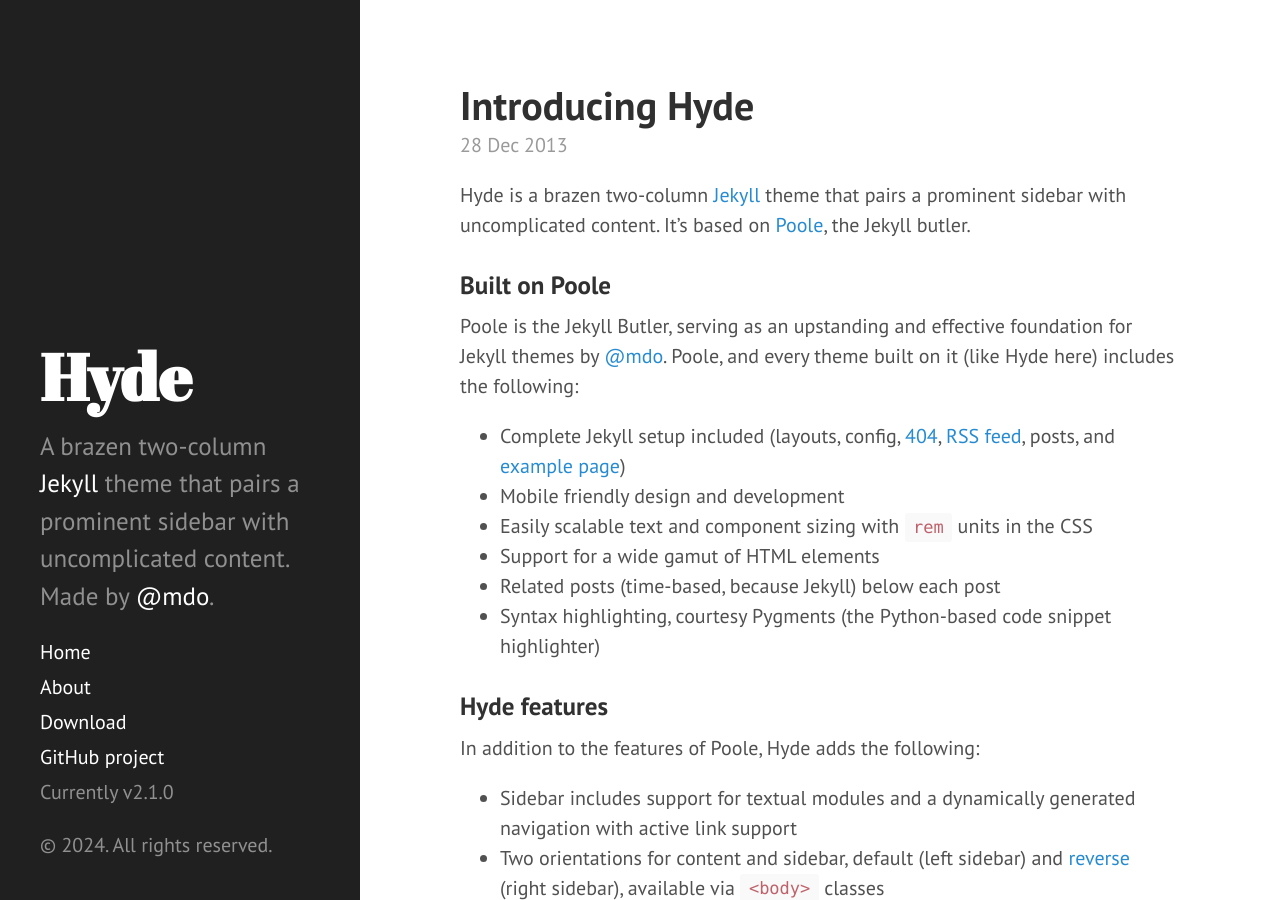
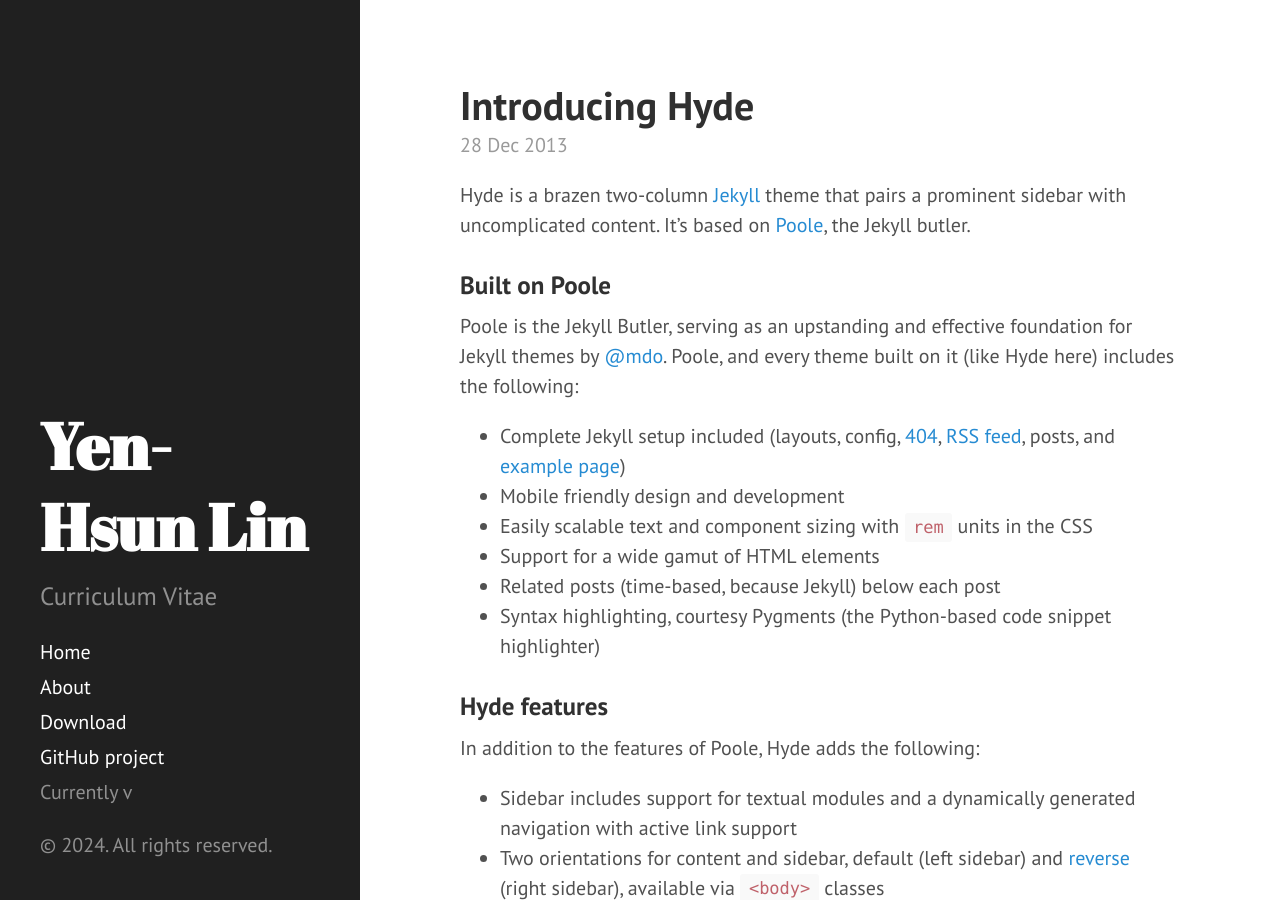
Before and after one commit to yenhsunlin/yenhsunlin.github.io, a Jekyll site: the page built from index.html, in a window 1280 px wide and 900 px high. Built offline with Jekyll 4.4.1, drawn with Linux system fonts in a browser that asks for light colours; Markdown is read by kramdown in place of the engine named in the settings; the list of posts is cut into pages by our own code.

Commit message:
Update _config.yml

```diff
--- a/_config.yml
+++ b/_config.yml
@@ -7,20 +7,20 @@ permalink:        pretty
 relative_permalinks: true
 
 # Setup
-title:            Hyde
+title:            Yen-Hsun Lin
 tagline:          'A Jekyll theme'
-description:      'A brazen two-column <a href="http://jekyllrb.com" target="_blank">Jekyll</a> theme that pairs a prominent sidebar with uncomplicated content. Made by <a href="https://twitter.com/mdo" target="_blank">@mdo</a>.'
-url:              http://hyde.getpoole.com
+description:      'Curriculum Vitae'
+url:              https://github.com/yenhsunlin
 baseurl:          /
 
 author:
-  name:           'Mark Otto'
-  url:            https://twitter.com/mdo
+#  name:           'Mark Otto'
+#  url:            https://twitter.com/mdo
 
 paginate:         5
 
 # Custom vars
-version:          2.1.0
+#version:          2.1.0
 
 github:
-  repo:           https://github.com/poole/hyde
+  repo:           https://github.com/yenhsunlin
```
